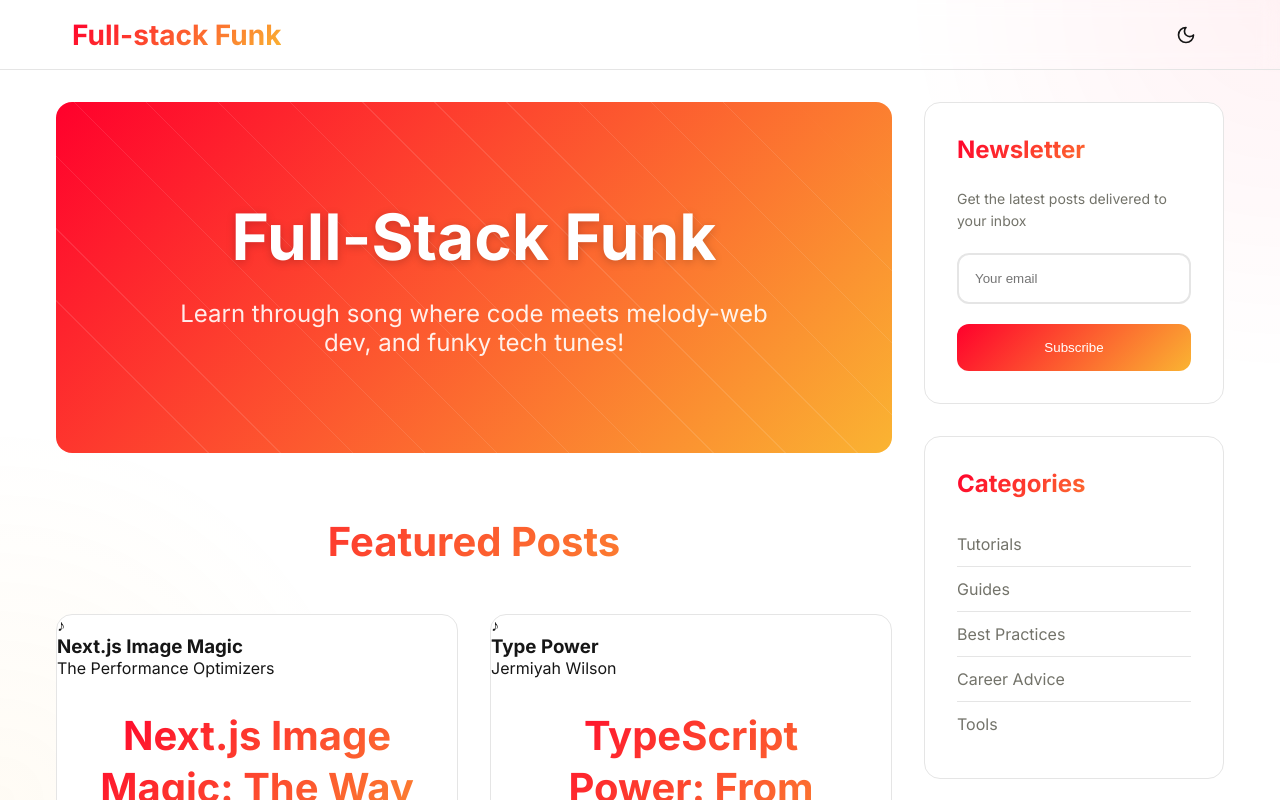
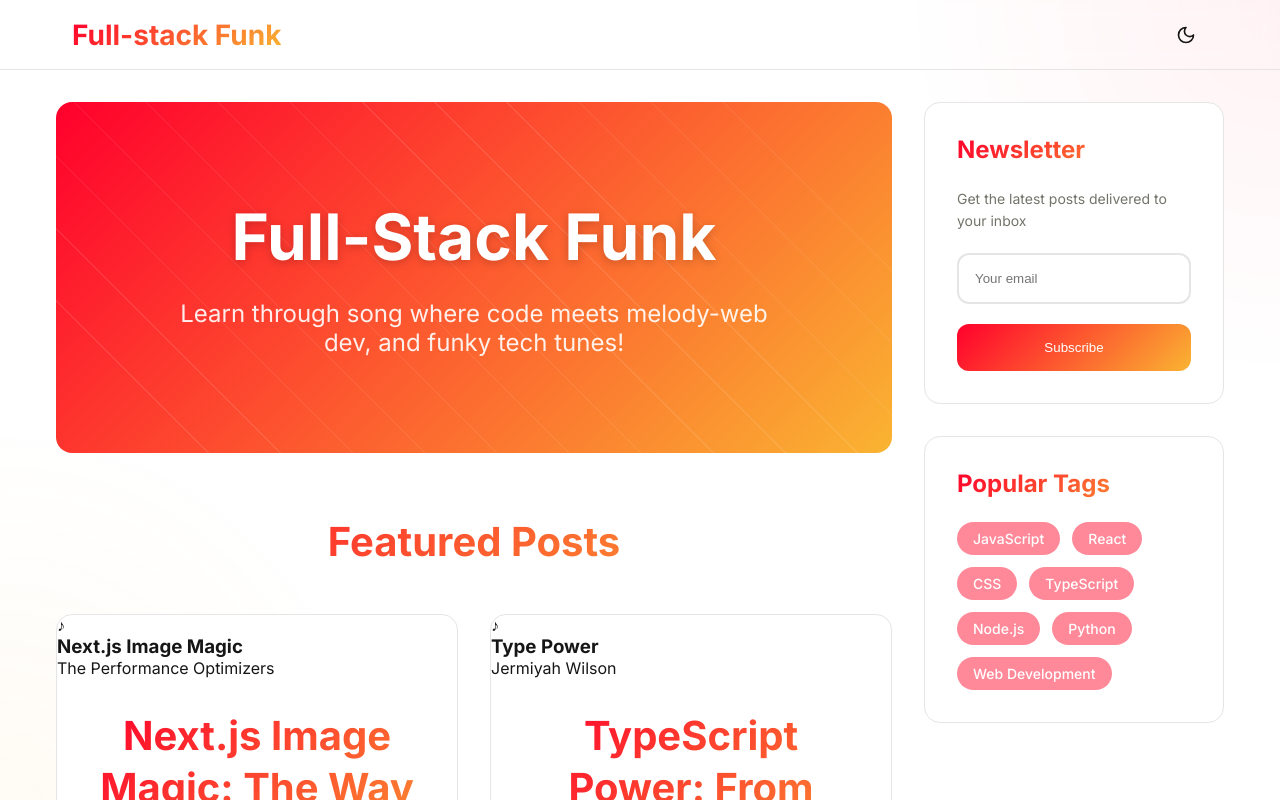
Before and after one commit to codesungrape/FullStack-Funk, a Next.js app: page / in a window 1280 px wide. Shown: the top 800 px of the page. Built offline with nearby package versions, Linux system fonts and the light colour scheme.

Commit message:
feat: remove categories section from sidebar
- Remove categories section from Sidebar component
- Clean up sidebar.tsx component structure

```diff
--- a/components/sidebar/sidebar.tsx
+++ b/components/sidebar/sidebar.tsx
@@ -2,8 +2,6 @@ import styles from "./sidebar.module.css"
 
 export default function Sidebar() {
   const tags = ["JavaScript", "React", "CSS", "TypeScript", "Node.js", "Python", "Web Development"]
-
-  const categories = ["Tutorials", "Guides", "Best Practices", "Career Advice", "Tools"]
 
   return (
     <aside className={styles.sidebar}>
@@ -14,17 +12,6 @@ export default function Sidebar() {
           <input type="email" placeholder="Your email" />
           <button type="submit">Subscribe</button>
         </form>
-      </div>
-
-      <div className={styles.section}>
-        <h3 className={styles.sectionTitle}>Categories</h3>
-        <ul className={styles.list}>
-          {categories.map((category) => (
-            <li key={category}>
-              <a href={`/category/${category.toLowerCase()}`}>{category}</a>
-            </li>
-          ))}
-        </ul>
       </div>
 
       <div className={styles.section}>
```
